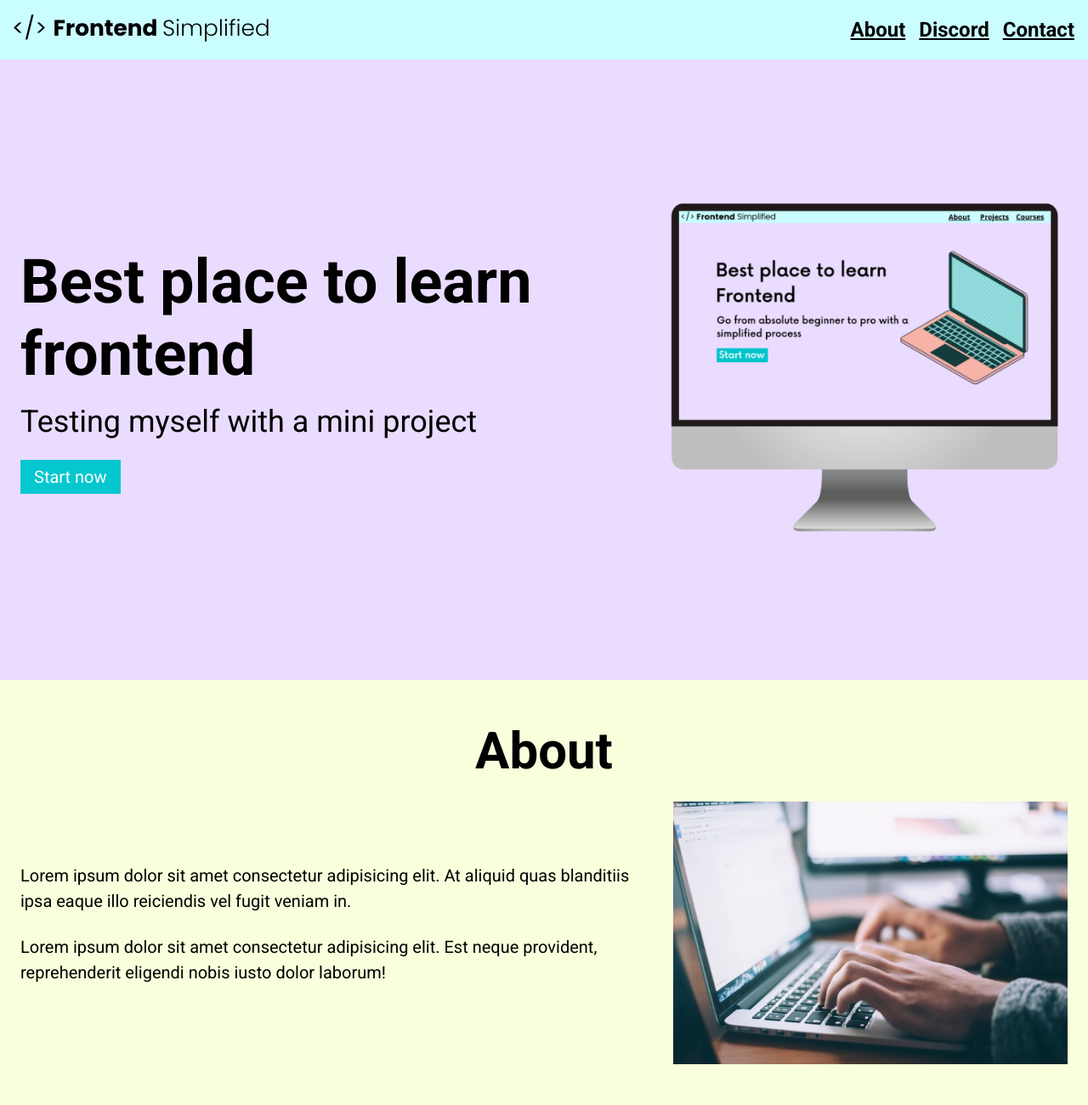
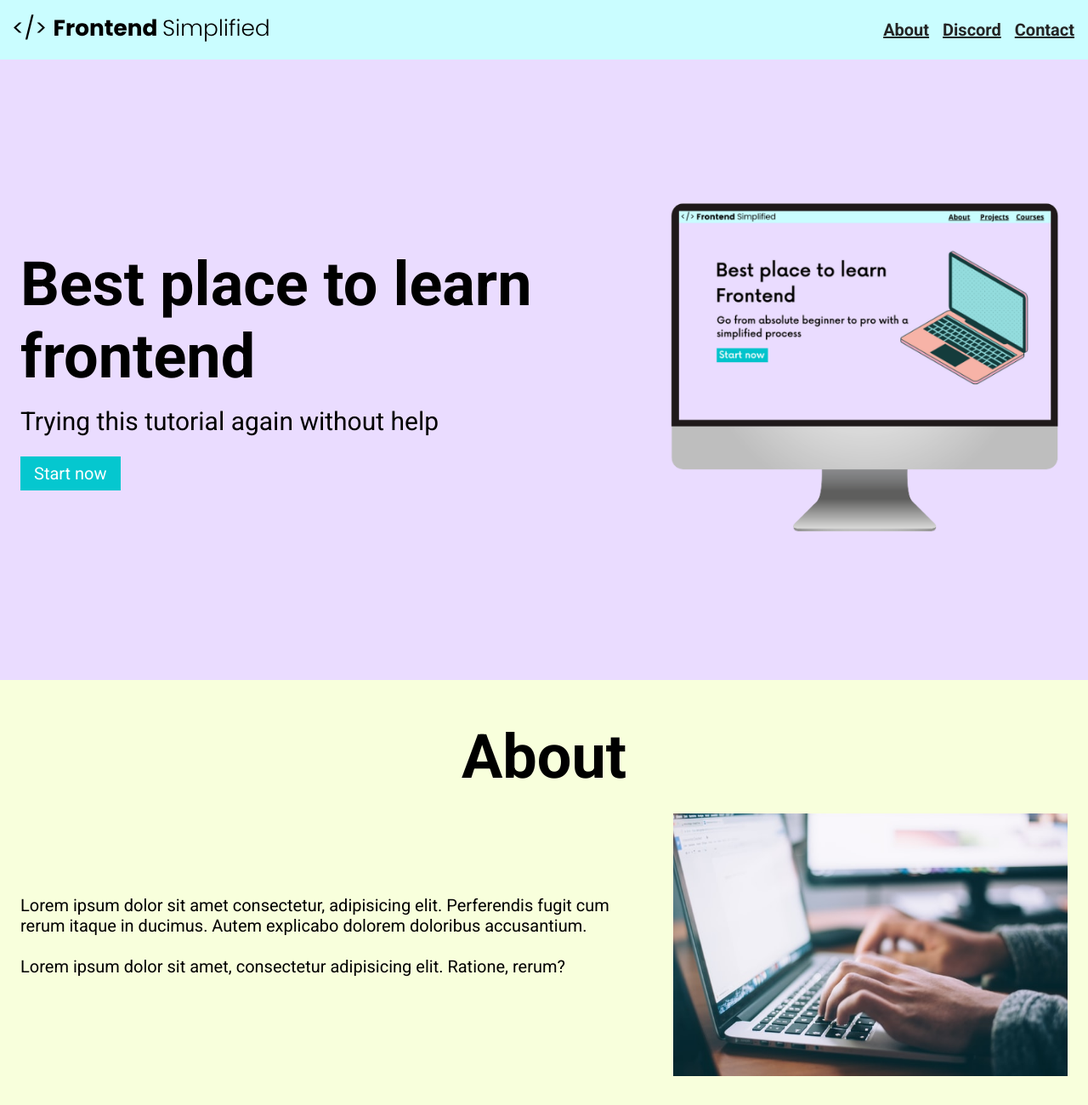
Before and after one commit to RyamaCoding/mini-project-on-former-website, a plain HTML site: page index.html in a window 1280 px wide. Shown: the top 1300 px of the page at 85% size. Drawn offline with Linux system fonts and the light colour scheme.

Commit message:
fixed padding issues

```diff
--- a/index.html
+++ b/index.html
@@ -1,72 +1,66 @@
 <!DOCTYPE html>
 <html lang="en">
 <head>
-    <meta charset="UTF-8" />
-    <meta http-equiv="X-UA-Compatible" content="IE=edge" />
-    <meta name="viewport" content="width=device-width, initial-scale=1.0" />
-    <title>Mini Project</title>
-    <link rel="stylesheet" href="/styles.css" />
+  <meta charset="UTF-8">
+  <meta http-equiv="X-UA-Compatible" content="IE=edge">
+  <meta name="viewport" content="width=device-width, initial-scale=1.0">
+  <title>Mini project</title>
+  <link rel="stylesheet" href="./styles.css">
 </head>
+
 <body>
-    <section id="nav">
-      <nav class="nav__wrapper">
-        <figure class="nav__img--wrapper">
-          <img src="./assets/FES.svg" alt="Logo" class="nav__img" />
+  <nav>
+    <figure>
+      <img src="./assets/FES.svg" alt="Home page image"  class="nav__logo">
     </figure>
     <ul class="nav__links">
-          <li class="nav__link"><a href="link" class="nav__text">About</a></li>
-          <li class="nav__link">
-            <a href="link" class="nav__text">Discord</a>
-          </li>
-          <li class="nav__link">
-            <a href="link" class="nav__text">Contact</a>
-          </li>
+      <li class="nav__link--wrapper"><a href="" class="nav__link">About</a></li>
+      <li class="nav__link--wrapper"><a href="" class="nav__link">Discord</a></li>
+      <li class="nav__link--wrapper"><a href="" class="nav__link">Contact</a></li>
     </ul>
   </nav>
-      <header class="header__wrapper">
+
+  <section id="header">
     <div class="row">
-          <div class="textarea">
-            <h1 class="header__title">Best place to learn frontend</h1>
-            <p class="header__para">Testing myself with a mini project</p>
+        <div class="section__description">
+          <h1 class="section__title">Best place to learn frontend</h1>
+          <p class="section__para">Trying this tutorial again without help</p>
           <button class="btn">Start now</button>
         </div>
-          <figure class="header__img--wrapper">
-            <img src="./assets/laptop.png" alt="Home page image" class="header__img"></img>
+        <figure class="section__img--wrapper">
+          <img src="./assets/laptop.png" alt="Header image" class="img">
         </figure>
     </div>
-      </header>
   </section>
 
-    <main>
   <section id="about">
-                <h2 class="about__title">About</h2>
+    <h2>About</h2>
     <div class="row">
       <div class="about__description">
-                    <div class="about__description--wrapper">
-                        <p class="about__para">Lorem ipsum dolor sit amet consectetur adipisicing elit. At aliquid quas blanditiis ipsa eaque illo reiciendis vel fugit veniam in.</p>
-                        <p class="about__para">Lorem ipsum dolor sit amet consectetur adipisicing elit. Est neque provident, reprehenderit eligendi nobis iusto dolor laborum!</p>
+        <div class="about__para--wrapper">
+          <p class="about__para">Lorem ipsum dolor sit amet consectetur, adipisicing elit. Perferendis fugit cum rerum itaque in ducimus. Autem explicabo dolorem doloribus accusantium.</p>
+          <p class="about__para">Lorem ipsum dolor sit amet, consectetur adipisicing elit. Ratione, rerum?</p>
         </div>
         <figure class="about__img--wrapper">
-                            <img src="./assets/about.jpg" alt="About image" class="about__img">
+          <img src="./assets/about.jpg" alt="About image" class="img">
         </figure>
       </div>
     </div>
   </section>
+
   <section id="discord">
-            <h2 class="about__title">Discord</h2>
+    <h2>Discord</h2>
     <div class="row">
       <div class="about__description">
         <figure class="about__img--wrapper">
-                        <img src="./assets/discord.png" alt="About image" class="about__img">
+          <img src="./assets/discord.png" alt="Discord image" class="img">
         </figure>
-                    <div class="about__description--wrapper">
-                        <p class="about__para">Lorem ipsum dolor sit amet consectetur adipisicing elit. At aliquid quas blanditiis ipsa eaque illo reiciendis vel fugit veniam in.</p>
-                        <p class="about__para">Lorem ipsum dolor sit amet consectetur adipisicing elit. Est neque provident, reprehenderit eligendi nobis iusto dolor laborum!</p>
+        <div class="about__para--wrapper">
+          <p class="about__para">Lorem ipsum dolor sit amet consectetur adipisicing elit. Molestias, minima eum officiis praesentium expedita ducimus est perferendis ex sed nihil?</p>
+          <p class="about__para">Lorem ipsum dolor sit amet consectetur adipisicing elit. Dolore, neque?</p>
         </div>
       </div>
     </div>
   </section>
-        <section id="contact"></section>
-    </main>
 </body>
 </html>
--- a/styles.css
+++ b/styles.css
@@ -7,20 +7,35 @@
     font-family: 'Roboto', sans-serif;
 }
 
+.row{
+    width: 100%;
+    max-width: 1300px;
+    margin: 0 auto;
+    display: flex;
+    align-items: center;
+    justify-content: center;
+}
+
+#about, #discord, #contact, footer {
+    padding: 48px 0;
+}
+
+/*
+
+NAV
+
+*/
+
 nav{
-    background-color: #cafdff;
+    height: 70px;
     display: flex;
     justify-content: space-between;
     align-items: center;
-    height: 70px;
-    padding: 0px 16px;
+    background-color: #cafdff;
+    padding: 0 16px;
 }
 
-a{
-    cursor: pointer;
-}
-
-img{
+.nav__logo{
     width: 300px;
 }
 
@@ -28,19 +43,16 @@ img{
     display: flex;
 }
 
-.nav__link{
-    list-style: none;
+.nav__link--wrapper{
+    list-style-type: none;
     padding-left: 16px;
 }
 
-.nav__text{
-    color: black;
+.nav__link{
+    color: #242424;
+    font-size: 20px;
     font-weight: 700;
-    font-size: 24px;
-}
-
-#about, #discord, #contact, footer{
-    padding: 48px 0px;
+    cursor: pointer;
 }
 
 /*
@@ -49,43 +61,38 @@ HEADER
 
 */
 
-.header__wrapper{
+#header{
     background-color: #eadcff;
     height: calc(100vh - 70px);
+    padding: 24px;
     display: flex;
     align-items: center;
     justify-content: center;
-    padding: 24px;
 }
 
-.row{
-    width: 100%;
-    max-width: 1300px;
-    margin: 0 auto;
-    display: flex;
-    justify-content: center;
-    align-items: center;
+
+.section__description{
 }
 
-.header__title{
+.section__title{
     font-size: 72px;
 }
 
-.header__para{
-    font-size: 36px;
-    margin: 16px 0px 24px 0;
+.section__para{
+    font-size: 30px;
+    margin: 16px 0px 24px 0px;
 }
 
 .btn{
     border: none;
-    padding: 8px 16px;
-    font-size: 20px;
     color: white;
     background-color: #05c7cf;
+    padding: 8px 16px;
     cursor: pointer;
+    font-size: 20px;
 }
 
-.header__img{
+img{
     width: 100%;
 }
 
@@ -99,9 +106,9 @@ ABOUT
     background-color: #f8ffdc;
 }
 
-.about__title{
+h2{
     text-align: center;
-    font-size: 60px;
+    font-size: 72px;
     margin-bottom: 24px;
 }
 
@@ -111,24 +118,19 @@ ABOUT
     align-items: center;
 }
 
-.about__description--wrapper{
-    padding: 0px 24px;
-    width: 60%;
+.about__para{
+    margin-bottom: 24px;
+    font-size: 20px;
 }
 
-.about__para{
-    font-size: 20px;
-    line-height: 1.5;
-    margin-bottom: 24px;
+.about__para--wrapper{
+    width: 60%;
+    padding: 0 24px;
 }
 
 .about__img--wrapper{
     width: 40%;
     padding: 0 24px;
-}
-
-.about__img{
-    width: 100%;
 }
 
 /*
@@ -138,5 +140,5 @@ DISCORD
 */
 
 #discord{
-    background-color: #cefeff;
+    background-color: #CEFEFF;
 }
```
Lines whose indentation alone changed are shown as unchanged.
